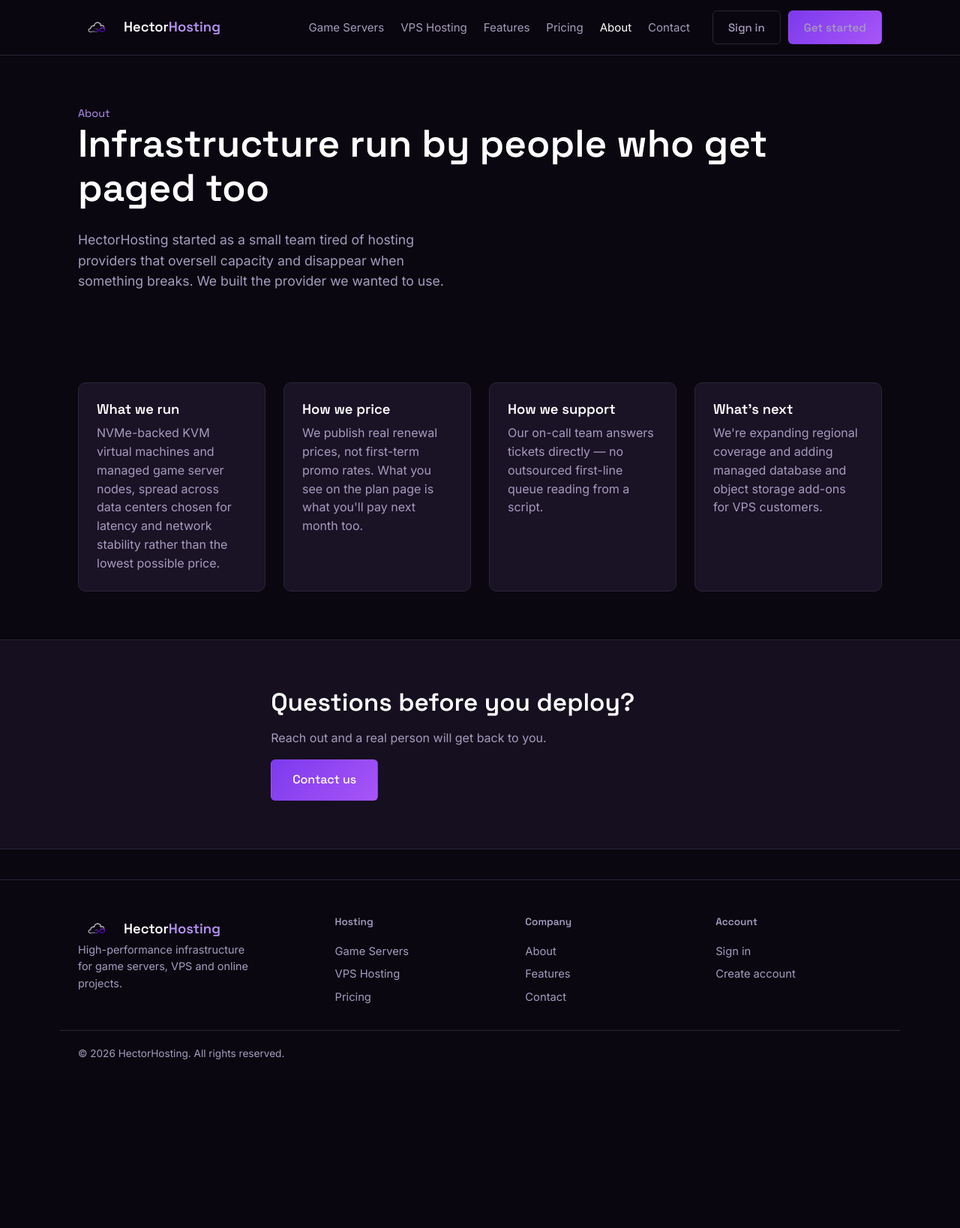
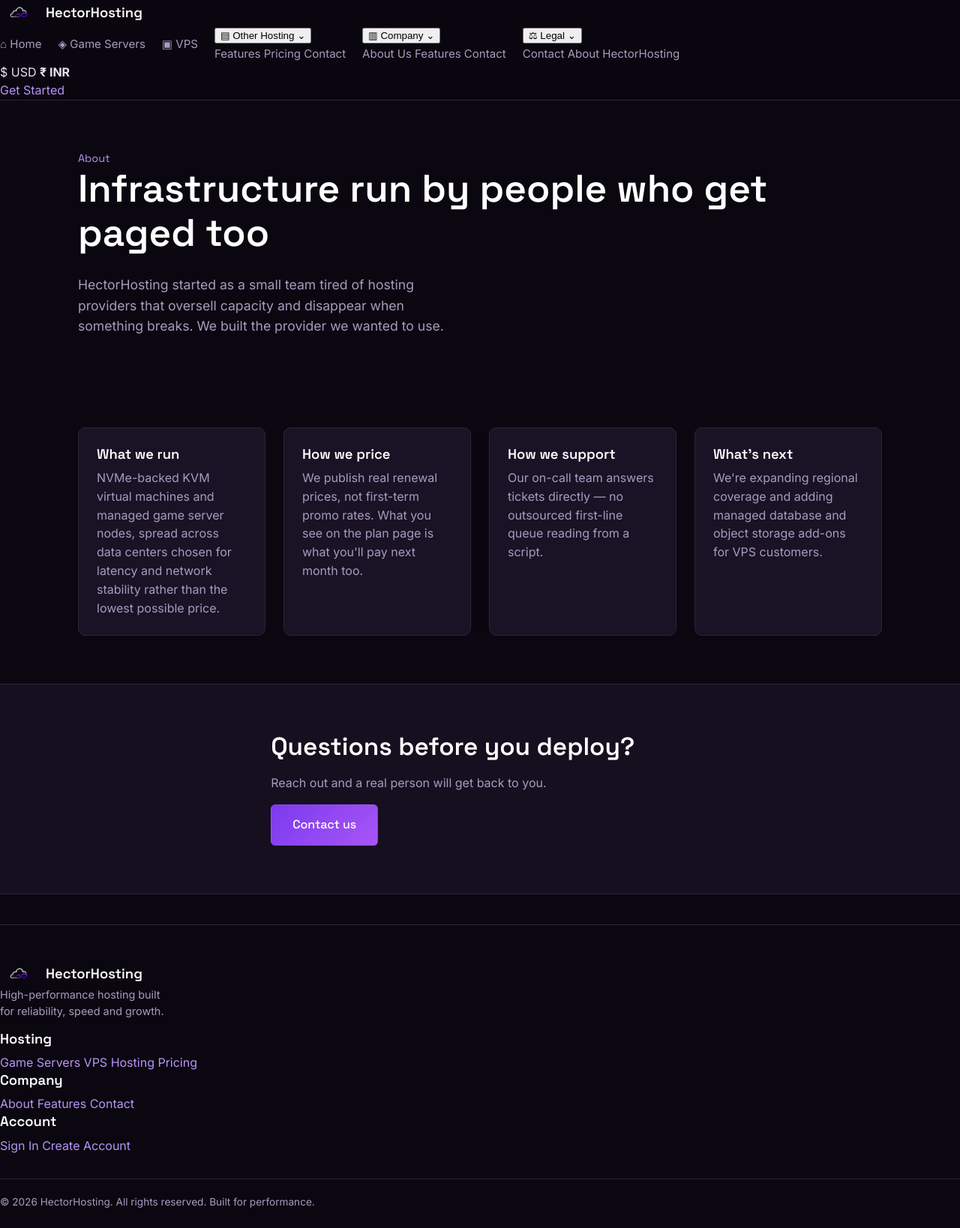
Before and after one commit to Wixzroot/hectorsite3, a Flask app: page /about in a window 1280 px wide. Shown: the whole page at 75% size. Before the commit the page ends 1413 px from the top, so only its background shows below. Run offline with Flask 3, Linux system fonts and the light colour scheme; parts of the project's set-up code (start-up, migrations or seed data) failed here and were passed over.

Commit message:
Update base.html

```diff
--- a/templates/base.html
+++ b/templates/base.html
@@ -15,7 +15,7 @@
 
   <meta
     name="description"
-    content="HectorHosting provides high-performance VPS and game server hosting with DDoS protection and reliable infrastructure."
+    content="HectorHosting provides high-performance game servers and VPS hosting with reliable infrastructure and DDoS protection."
   >
 
   <link
@@ -33,7 +33,7 @@
   >
 
   <link
-    href="https://fonts.googleapis.com/css2?family=Space+Grotesk:wght@400;500;600;700&family=Inter:wght@400;500;600&display=swap"
+    href="https://fonts.googleapis.com/css2?family=Inter:wght@400;500;600;700&family=Space+Grotesk:wght@400;500;600;700&display=swap"
     rel="stylesheet"
   >
 
@@ -43,13 +43,18 @@
   >
 </head>
 
+
 <body>
 
-  <!-- ================= HEADER ================= -->
+  <!-- =====================================================
+       HEADER
+  ====================================================== -->
 
   <header class="site-header">
 
-    <div class="wrap header-row">
+    <div class="header-container">
+
+      <!-- LOGO -->
 
       <a
         href="{{ url_for('home') }}"
@@ -63,13 +68,13 @@
         >
 
         <span class="brand-name">
-          Hector<span class="brand-accent">Hosting</span>
+          Hector<span>Hosting</span>
         </span>
 
       </a>
 
 
-      <!-- Mobile menu -->
+      <!-- MOBILE MENU BUTTON -->
 
       <input
         type="checkbox"
@@ -80,7 +85,7 @@
       <label
         for="nav-toggle"
         class="nav-burger"
-        aria-label="Toggle navigation"
+        aria-label="Open navigation"
       >
         <span></span>
         <span></span>
@@ -88,105 +93,193 @@
       </label>
 
 
-      <!-- Navigation -->
+      <!-- NAVIGATION -->
 
       <nav class="site-nav">
 
+
+        <!-- HOME -->
+
+        <a
+          href="{{ url_for('home') }}"
+          class="nav-link {% if request.endpoint == 'home' %}active{% endif %}"
+        >
+          <span class="nav-icon">⌂</span>
+          Home
+        </a>
+
+
+        <!-- GAME SERVERS -->
+
         <a
           href="{{ url_for('game_servers') }}"
-          class="{{ 'is-active' if request.endpoint == 'game_servers' }}"
+          class="nav-link {% if request.endpoint == 'game_servers' %}active{% endif %}"
         >
+          <span class="nav-icon">◈</span>
           Game Servers
         </a>
 
+
+        <!-- VPS -->
+
         <a
           href="{{ url_for('vps') }}"
-          class="{{ 'is-active' if request.endpoint == 'vps' }}"
+          class="nav-link {% if request.endpoint == 'vps' %}active{% endif %}"
         >
-          VPS Hosting
+          <span class="nav-icon">▣</span>
+          VPS
         </a>
 
-        <a
-          href="{{ url_for('features') }}"
-          class="{{ 'is-active' if request.endpoint == 'features' }}"
+
+        <!-- OTHER HOSTING -->
+
+        <div class="nav-dropdown">
+
+          <button
+            type="button"
+            class="nav-dropdown-button"
           >
+            <span class="nav-icon">▤</span>
+            Other Hosting
+            <span class="dropdown-arrow">⌄</span>
+          </button>
+
+
+          <div class="dropdown-menu">
+
+            <a href="{{ url_for('features') }}">
               Features
             </a>
 
-        <a
-          href="{{ url_for('pricing') }}"
-          class="{{ 'is-active' if request.endpoint == 'pricing' }}"
-        >
+            <a href="{{ url_for('pricing') }}">
               Pricing
             </a>
 
-        <a
-          href="{{ url_for('about') }}"
-          class="{{ 'is-active' if request.endpoint == 'about' }}"
-        >
-          About
-        </a>
-
-        <a
-          href="{{ url_for('contact') }}"
-          class="{{ 'is-active' if request.endpoint == 'contact' }}"
-        >
+            <a href="{{ url_for('contact') }}">
               Contact
             </a>
 
+          </div>
 
-        <div class="nav-auth">
+        </div>
+
+
+        <!-- COMPANY -->
+
+        <div class="nav-dropdown">
+
+          <button
+            type="button"
+            class="nav-dropdown-button"
+          >
+            <span class="nav-icon">▥</span>
+            Company
+            <span class="dropdown-arrow">⌄</span>
+          </button>
+
+
+          <div class="dropdown-menu">
+
+            <a href="{{ url_for('about') }}">
+              About Us
+            </a>
+
+            <a href="{{ url_for('features') }}">
+              Features
+            </a>
+
+            <a href="{{ url_for('contact') }}">
+              Contact
+            </a>
+
+          </div>
+
+        </div>
+
+
+        <!-- LEGAL -->
+
+        <div class="nav-dropdown">
+
+          <button
+            type="button"
+            class="nav-dropdown-button"
+          >
+            <span class="nav-icon">⚖</span>
+            Legal
+            <span class="dropdown-arrow">⌄</span>
+          </button>
+
+
+          <div class="dropdown-menu">
+
+            <a href="{{ url_for('contact') }}">
+              Contact
+            </a>
+
+            <a href="{{ url_for('about') }}">
+              About HectorHosting
+            </a>
+
+          </div>
+
+        </div>
+
+
+      </nav>
+
+
+      <!-- HEADER ACTIONS -->
+
+      <div class="header-actions">
+
+        <div class="currency-selector">
+
+          <span>$ USD</span>
+
+          <span class="currency-divider"></span>
+
+          <strong>₹ INR</strong>
+
+        </div>
+
 
         {% if current_user.is_authenticated %}
 
           <a
             href="{{ url_for('dashboard') }}"
-              class="btn btn-ghost"
+            class="header-button"
           >
             Dashboard
-            </a>
-
-            <a
-              href="{{ url_for('logout') }}"
-              class="btn btn-primary"
-            >
-              Sign out
           </a>
 
         {% else %}
 
           <a
-              href="{{ url_for('login') }}"
-              class="btn btn-ghost"
+            href="{{ url_for('register') }}"
+            class="header-button"
           >
-              Sign in
-            </a>
-
-            <a
-              href="{{ url_for('register') }}"
-              class="btn btn-primary"
-            >
-              Get started
+            Get Started
           </a>
 
         {% endif %}
 
       </div>
 
-      </nav>
-
     </div>
 
   </header>
 
 
-  <!-- ================= FLASH MESSAGES ================= -->
+  <!-- =====================================================
+       FLASH MESSAGES
+  ====================================================== -->
 
   {% with messages = get_flashed_messages(with_categories=true) %}
 
     {% if messages %}
 
-      <div class="flash-stack wrap">
+      <div class="flash-container">
 
         {% for category, msg in messages %}
 
@@ -203,7 +296,9 @@
   {% endwith %}
 
 
-  <!-- ================= PAGE CONTENT ================= -->
+  <!-- =====================================================
+       MAIN CONTENT
+  ====================================================== -->
 
   <main id="main">
 
@@ -212,11 +307,13 @@
   </main>
 
 
-  <!-- ================= FOOTER ================= -->
+  <!-- =====================================================
+       FOOTER
+  ====================================================== -->
 
   <footer class="site-footer">
 
-    <div class="wrap footer-grid">
+    <div class="footer-container">
 
 
       <div class="footer-brand">
@@ -233,20 +330,20 @@
           >
 
           <span class="brand-name">
-            Hector<span class="brand-accent">Hosting</span>
+            Hector<span>Hosting</span>
           </span>
 
         </a>
 
         <p>
-          High-performance infrastructure for
-          game servers, VPS and online projects.
+          High-performance hosting built for
+          reliability, speed and growth.
         </p>
 
       </div>
 
 
-      <div class="footer-col">
+      <div class="footer-column">
 
         <h3>Hosting</h3>
 
@@ -265,7 +362,7 @@
       </div>
 
 
-      <div class="footer-col">
+      <div class="footer-column">
 
         <h3>Company</h3>
 
@@ -284,7 +381,7 @@
       </div>
 
 
-      <div class="footer-col">
+      <div class="footer-column">
 
         <h3>Account</h3>
 
@@ -295,17 +392,17 @@
           </a>
 
           <a href="{{ url_for('logout') }}">
-            Sign out
+            Sign Out
           </a>
 
         {% else %}
 
           <a href="{{ url_for('login') }}">
-            Sign in
+            Sign In
           </a>
 
           <a href="{{ url_for('register') }}">
-            Create account
+            Create Account
           </a>
 
         {% endif %}
@@ -315,11 +412,19 @@
     </div>
 
 
-    <div class="wrap footer-bottom">
+    <div class="footer-bottom">
+
+      <div class="footer-container">
 
         <span>
           © 2026 HectorHosting. All rights reserved.
         </span>
+
+        <span>
+          Built for performance.
+        </span>
+
+      </div>
 
     </div>
 
```
Lines whose indentation alone changed are shown as unchanged.
